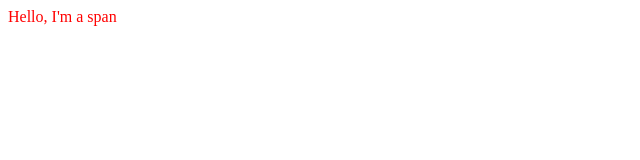
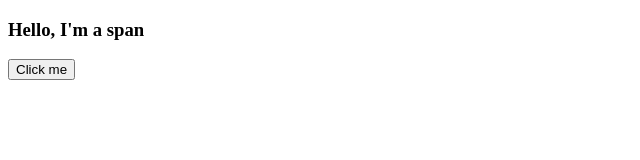
Before and after one commit to sansan20535/study-nomadcoder-make-movie-service-reactjs-, a plain HTML site: page index.html in a window 1280 px wide. Shown: the whole page, without its empty margins (0-640 px from the left). Drawn offline with nearby package versions, Linux system fonts and the light colour scheme.

Commit message:
[Feat]#2.3 Events in React

```diff
--- a/index.html
+++ b/index.html
@@ -7,7 +7,9 @@
     <script src="https://unpkg.com/react-dom@17.0.2/umd/react-dom.production.min.js"></script>
     <script>
         const root = document.getElementById("root");
-        const span = React.createElement("span", {id : "sexy-span", style : {color : "red"} }, "Hello, I'm a span");
-        ReactDOM.render(span, root);
+        const h3 = React.createElement("h3", {onMouseEnter : () => console.log("mouse enter")}, "Hello, I'm a span");
+        const btn = React.createElement("button", {onClick : () => console.log("I'm clicked")} , "Click me");
+        const container = React.createElement("div", null, [h3, btn]);
+        ReactDOM.render(container, root);
     </script>
 </html>
```
